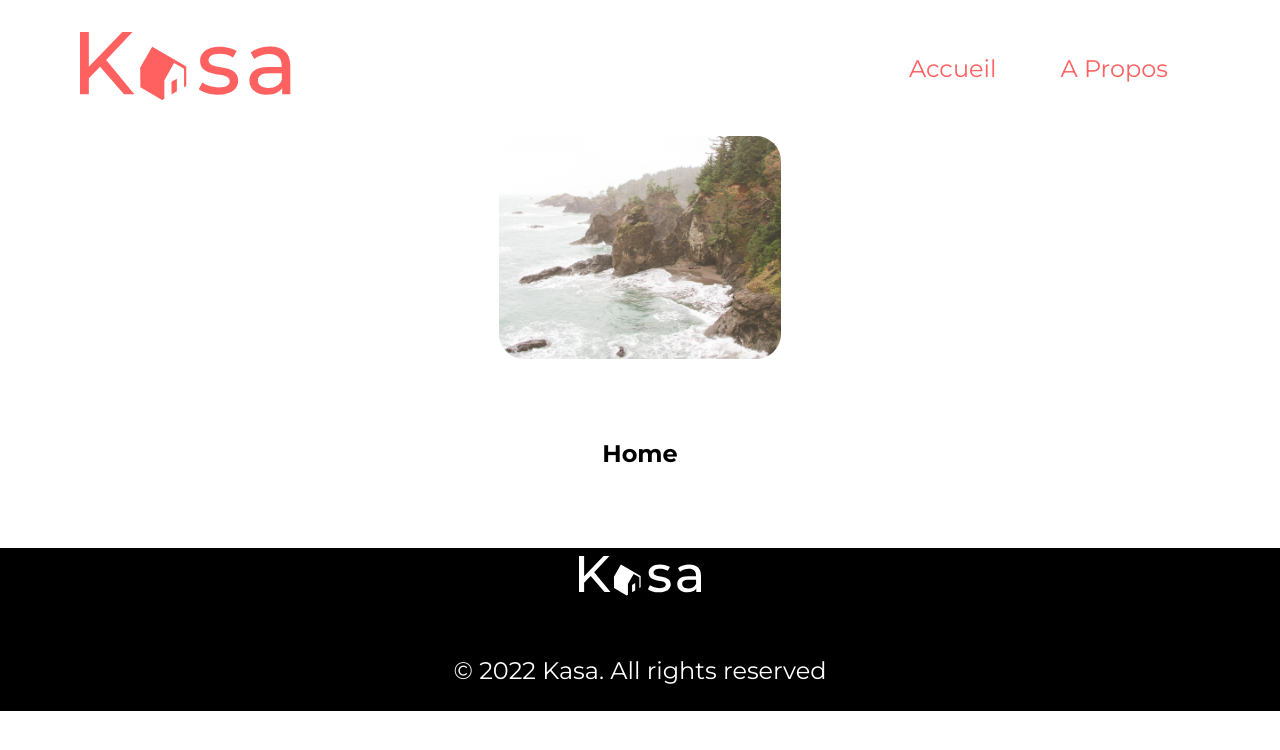
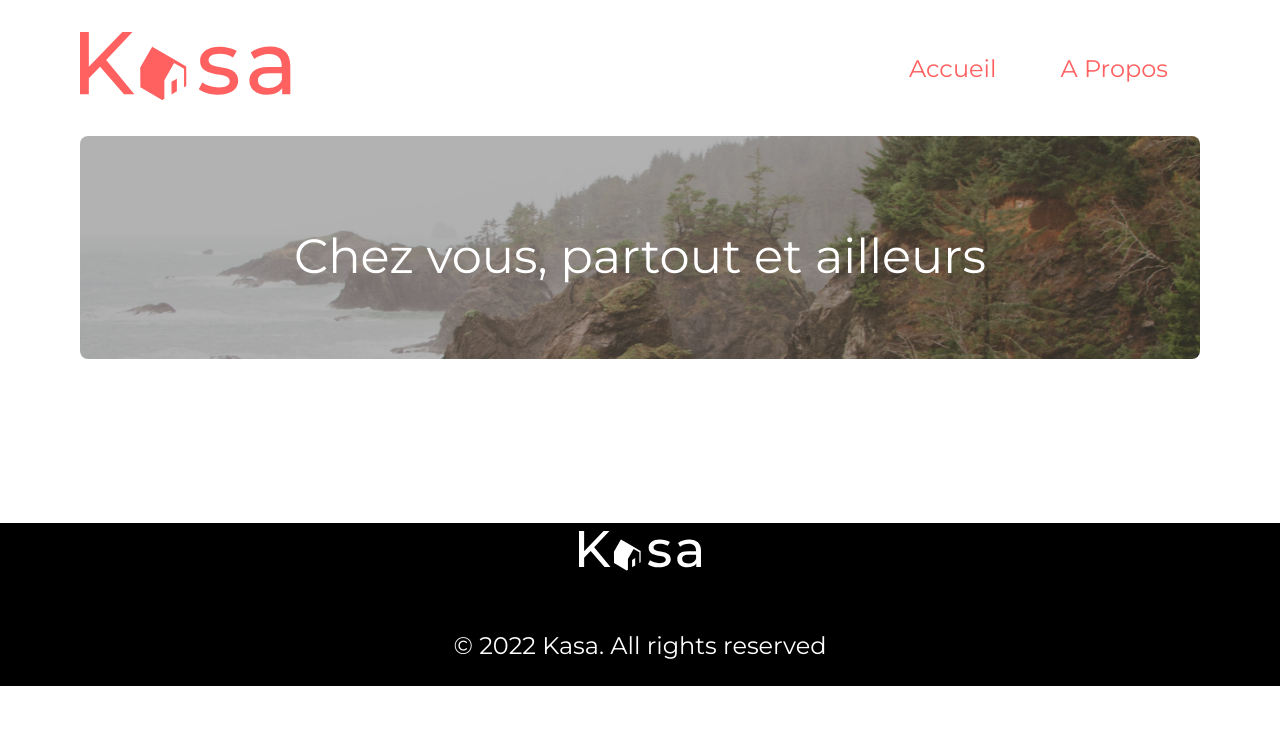
Before and after one commit to SFERRER-DEV/projet-11, a React (Create React App) app: page / in a window 1280 px wide. Shown: the top 750 px of the page. Built offline with nearby package versions, Linux system fonts and the light colour scheme.

Commit message:
Ajouter bannière et titre sur la page Home

```diff
--- a/src/pages/Home/index.jsx
+++ b/src/pages/Home/index.jsx
@@ -1,16 +1,35 @@
 import PictureBanner from '../../assets/home_banner.png';
 import styled from 'styled-components';
+import colors from '../../utils/style/colors';
 
-// L'image d'entête montagne
+// Le conteneur de la bannière image et titre
 const Container = styled.div`
+  position: relative;
+  width: 100%;
+  max-width: 1240px;
+`;
+
+// L'image d'entête mer et falaise
+const Banner = styled.img`
+  height: 223px;
+  width: 100%;
+  border-radius: 0.5em;
+  object-fit: cover;
+  object-position: 50% 20%;
+  filter: brightness(70%);
+`;
+
+// Le titre
+const Heading = styled.h1`
+  position: absolute;
+  z-index: 100;
+  top: 40%;
+  width: 100%;
+  font-size: 3em;
+  font-weight: 500;
+  color: ${colors.secondary};
   display: flex;
   justify-content: center;
-  width: 100%;
-`;
-
-const Banner = styled.img`
-  height: 223px;
-  border-radius: 25px;
 `;
 
 const Section = styled.section`
@@ -26,10 +45,9 @@ function Home() {
     <main>
       <Container>
         <Banner src={PictureBanner} alt="banner" />
+        <Heading>Chez vous, partout et ailleurs</Heading>
       </Container>
-      <Section>
-        <h1>Home</h1>
-      </Section>
+      <Section></Section>
     </main>
   );
 }
```
